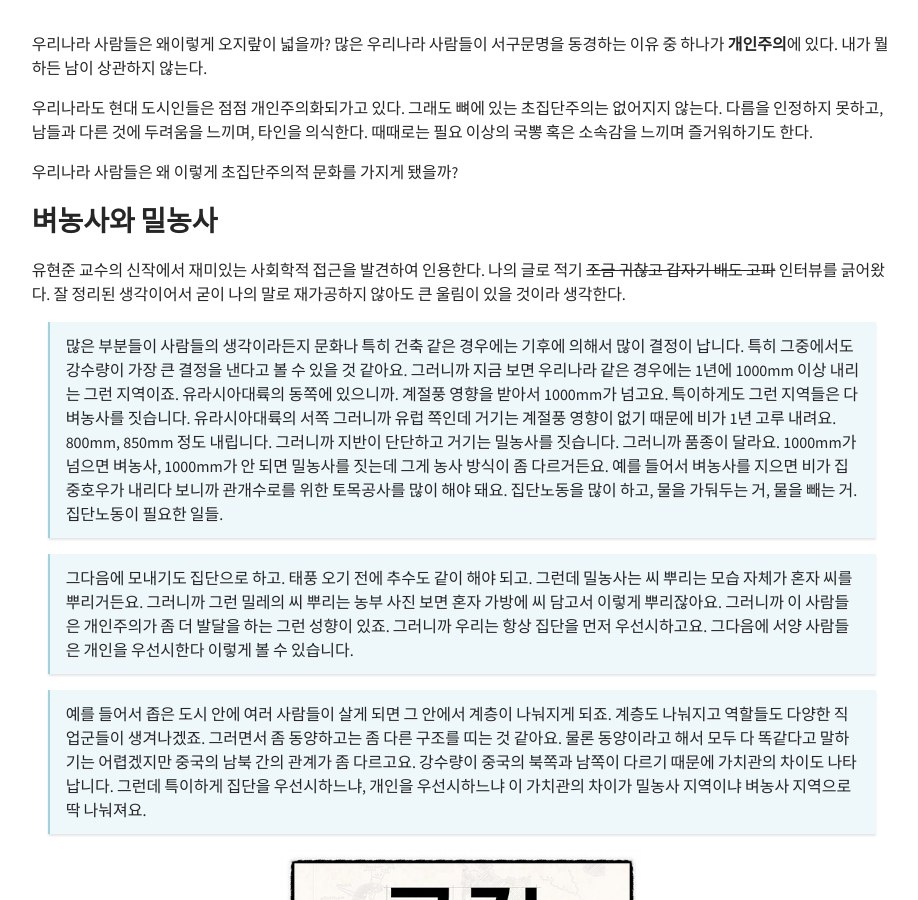
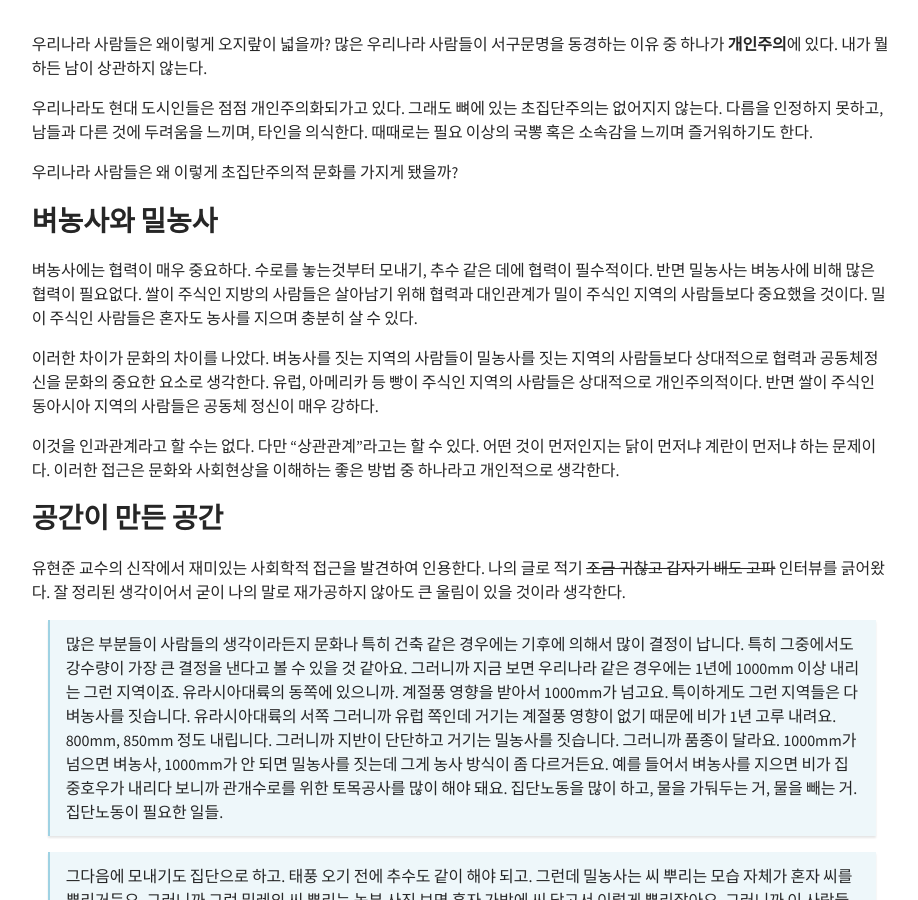
Before and after one commit to givenone/givenone.github.io, a Jekyll site: the page built from _posts/2020-09-01-벼농사.md, in a window 1280 px wide and 900 px high, scrolled down 331 px. Shown: the whole window, without its empty margins (178-1096 px from the left). Built offline with Jekyll 4.4.1, drawn with Linux system fonts in a browser that asks for light colours; comment, search, counter and statistics services are not loaded.

Commit message:
edit 벼

```diff
--- a/_posts/2020-09-01-벼농사.md
+++ b/_posts/2020-09-01-벼농사.md
@@ -15,6 +15,14 @@ excerpt_separator: <!--more-->
 
 ## 벼농사와 밀농사
 
+벼농사에는 협력이 매우 중요하다. 수로를 놓는것부터 모내기, 추수 같은 데에 협력이 필수적이다. 반면 밀농사는 벼농사에 비해 많은 협력이 필요없다. 쌀이 주식인 지방의 사람들은 살아남기 위해 협력과 대인관계가 밀이 주식인 지역의 사람들보다 중요했을 것이다. 밀이 주식인 사람들은 혼자도 농사를 지으며 충분히 살 수 있다.
+
+이러한 차이가 문화의 차이를 나았다. 벼농사를 짓는 지역의 사람들이 밀농사를 짓는 지역의 사람들보다 상대적으로 협력과 공동체정신을 문화의 중요한 요소로 생각한다. 유럽, 아메리카 등 빵이 주식인 지역의 사람들은 상대적으로 개인주의적이다. 반면 쌀이 주식인 동아시아 지역의 사람들은 공동체 정신이 매우 강하다.
+
+이것을 인과관계라고 할 수는 없다. 다만 "상관관계"라고는 할 수 있다. 어떤 것이 먼저인지는 닭이 먼저냐 계란이 먼저냐 하는 문제이다. 이러한 접근은 문화와 사회현상을 이해하는 좋은 방법 중 하나라고 개인적으로 생각한다.
+
+## 공간이 만든 공간
+
 유현준 교수의 신작에서 재미있는 사회학적 접근을 발견하여 인용한다. 나의 글로 적기 ~~조금 귀찮고 갑자기 배도 고파~~ 인터뷰를 긁어왔다. 잘 정리된 생각이어서 굳이 나의 말로 재가공하지 않아도 큰 울림이 있을 것이라 생각한다.
 
 > 많은 부분들이 사람들의 생각이라든지 문화나 특히 건축 같은 경우에는 기후에 의해서 많이 결정이 납니다. 특히 그중에서도 강수량이 가장 큰 결정을 낸다고 볼 수 있을 것 같아요. 그러니까 지금 보면 우리나라 같은 경우에는 1년에 1000mm 이상 내리는 그런 지역이죠. 유라시아대륙의 동쪽에 있으니까. 계절풍 영향을 받아서 1000mm가 넘고요. 특이하게도 그런 지역들은 다 벼농사를 짓습니다. 유라시아대륙의 서쪽 그러니까 유럽 쪽인데 거기는 계절풍 영향이 없기 때문에 비가 1년 고루 내려요. 800mm, 850mm 정도 내립니다. 그러니까 지반이 단단하고 거기는 밀농사를 짓습니다. 그러니까 품종이 달라요. 1000mm가 넘으면 벼농사, 1000mm가 안 되면 밀농사를 짓는데 그게 농사 방식이 좀 다르거든요. 예를 들어서 벼농사를 지으면 비가 집중호우가 내리다 보니까 관개수로를 위한 토목공사를 많이 해야 돼요. 집단노동을 많이 하고, 물을 가둬두는 거, 물을 빼는 거. 집단노동이 필요한 일들.
```
